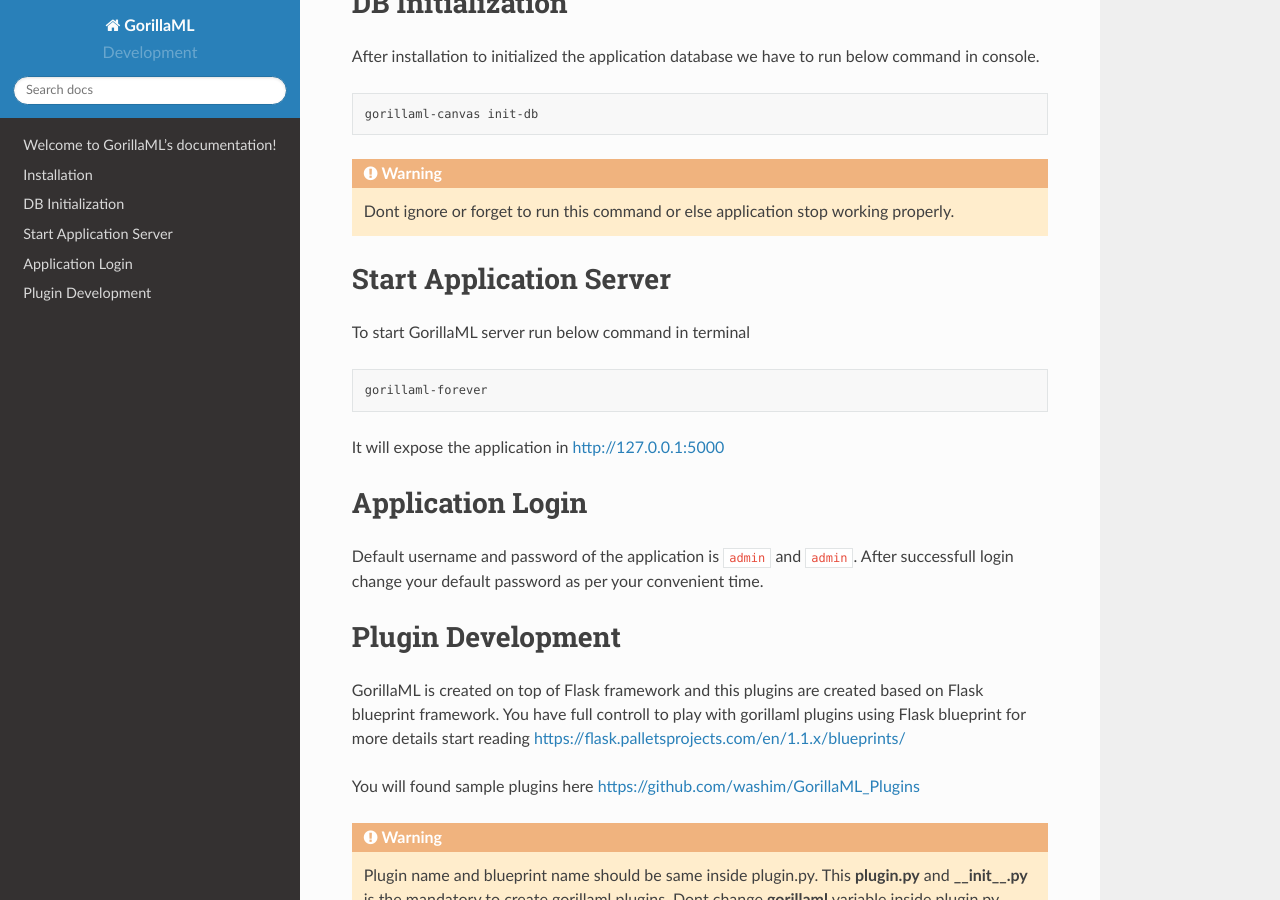
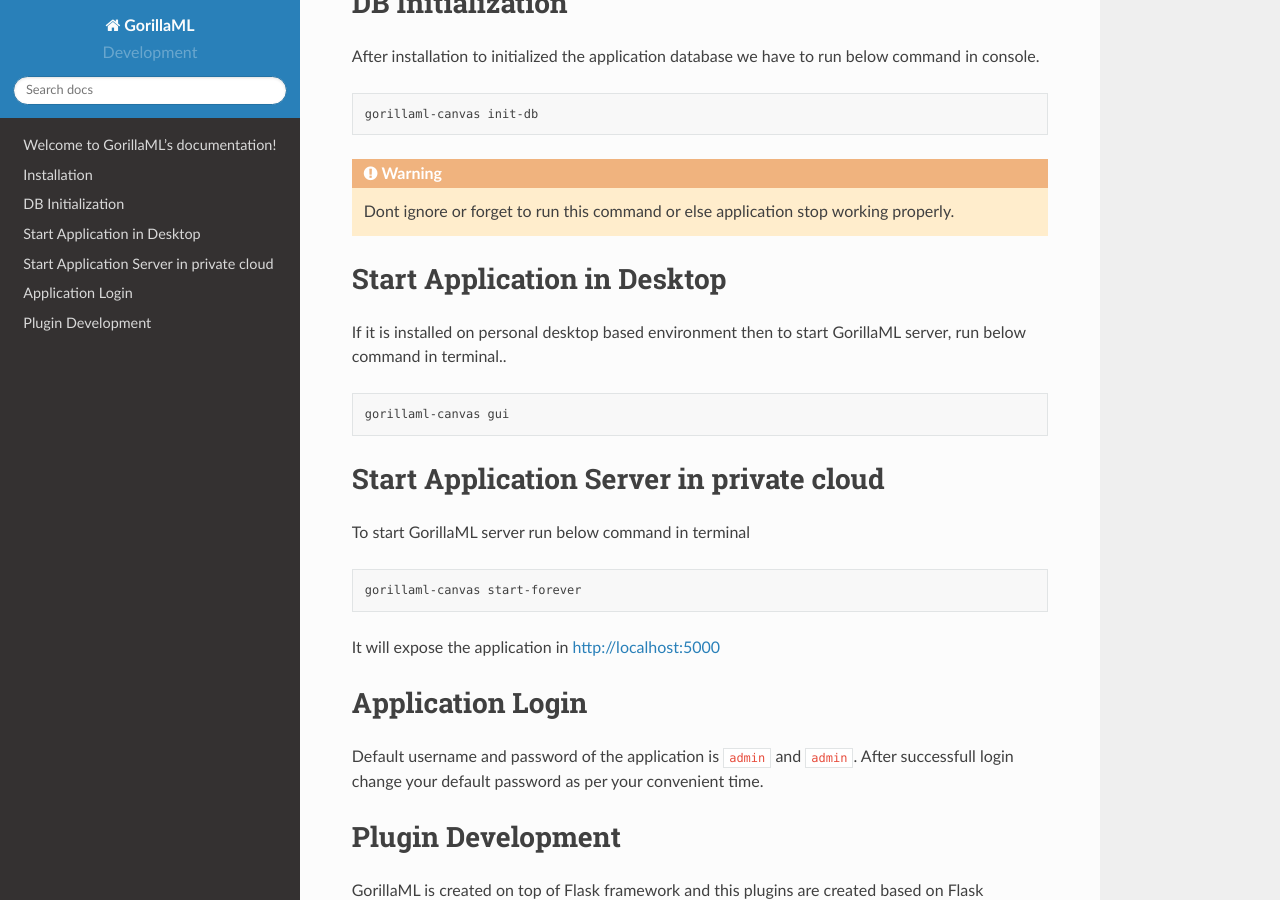
Before and after one commit to washim/GorillaML_Plugins, a Sphinx documentation site: the page built from docs/index.rst, in a window 1280 px wide and 900 px high, scrolled down 400 px. Built offline with Sphinx 7.4.7 and the Read the Docs theme 2.0.0, drawn with Linux system fonts in a browser that asks for light colours.

Commit message:
Update index.rst

```diff
--- a/docs/index.rst
+++ b/docs/index.rst
@@ -22,15 +22,23 @@
 
 .. warning:: Dont ignore or forget to run this command or else application stop working properly.
 
-Start Application Server
+Start Application in Desktop
+=====================================
+If it is installed on personal desktop based environment then to start GorillaML server, run below command in terminal..
+
+.. code-block:: shell
+
+    gorillaml-canvas gui
+
+Start Application Server in private cloud
 =====================================
 To start GorillaML server run below command in terminal
 
 .. code-block:: shell
 
-    gorillaml-forever
+    gorillaml-canvas start-forever
 
-It will expose the application in http://127.0.0.1:5000
+It will expose the application in http://localhost:5000
 
 Application Login
 =====================================
```
